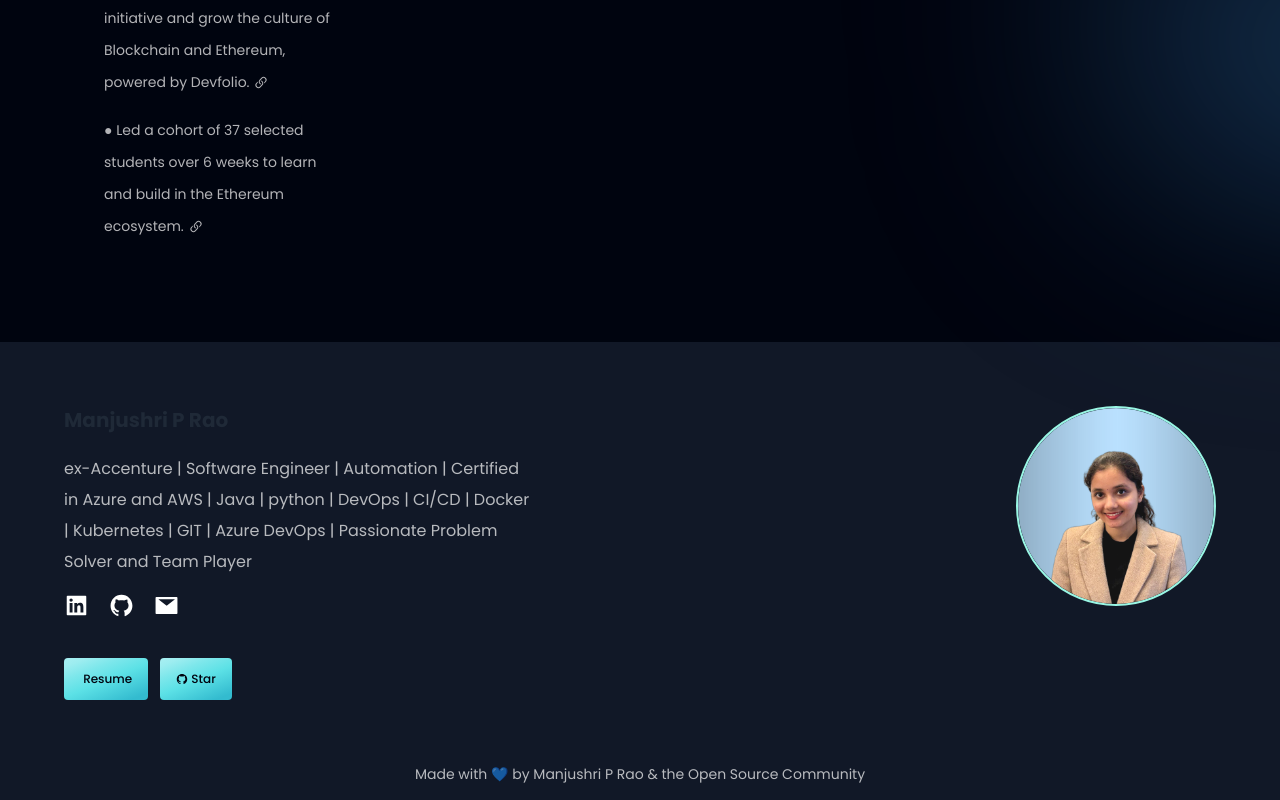
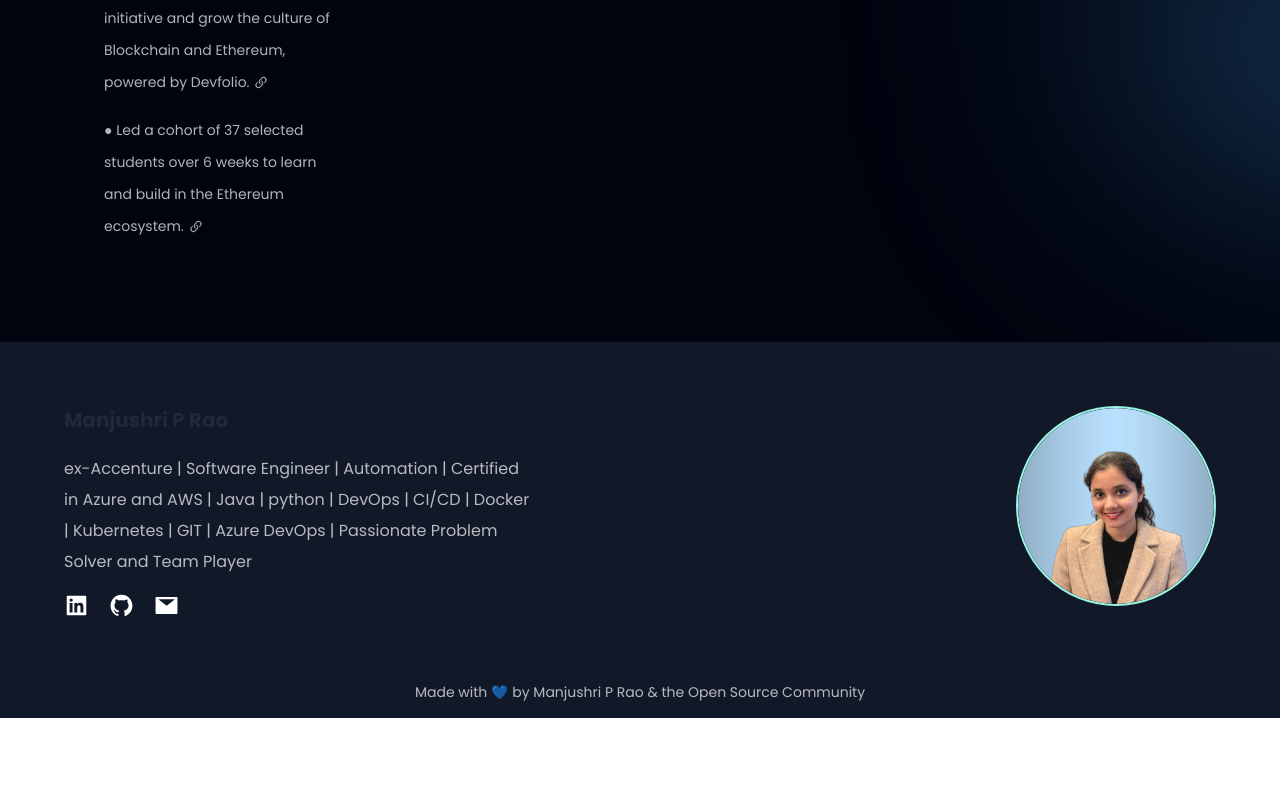
Before and after one commit to manjushriprao/personal-portfolio-main, a React (Vite) app: page / in a window 1280 px wide. Shown: the part 4768-5568 px from the top of the page. After the commit the page ends 5486 px from the top, so only its background shows below. Built offline with nearby package versions, Linux system fonts and the light colour scheme.

Commit message:
Remove button

```diff
--- a/src/components/Footer.jsx
+++ b/src/components/Footer.jsx
@@ -34,9 +34,9 @@ const Footer = () => (
             </a>
           ))}
         </div>
+        {/*
+        <div className="grid grid-cols-2">
 
-        <div className="grid grid-cols-2">
-          {/* styles is a prop */}
           <a href={resumeLink} target="_blank">
             <Button styles="mt-10 mr-3" text="Resume" icon="AiFillGithub" />
           </a>
@@ -47,7 +47,7 @@ const Footer = () => (
               icon={AiFillGithub}
             />
           </a>
-        </div>
+        </div> */}
       </div>
 
       <div className="md:ml-auto mt-10 md:mt-0">
```
